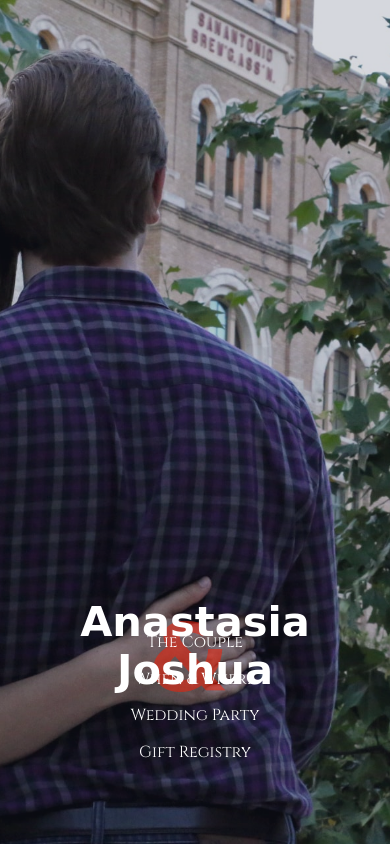
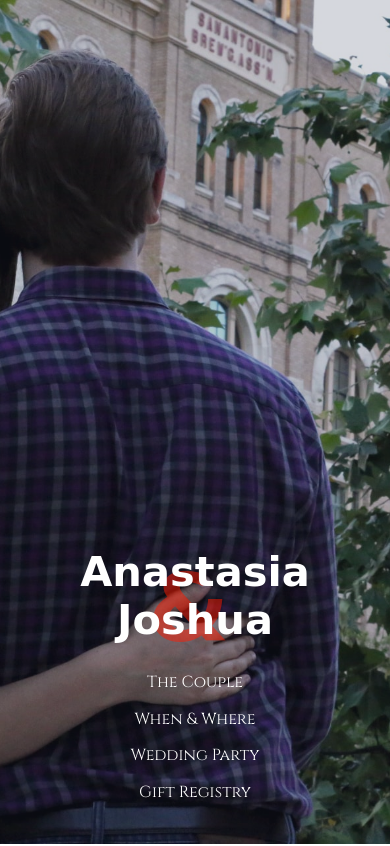
Before and after one commit to stowerswedding/stowerswedding.github.io, a plain HTML site: page index.html in a window 390 px wide. Shown: the top 846 px of the page. Drawn offline with nearby package versions, Linux system fonts and the light colour scheme; a web font is replaced by a local one.

Commit message:
Mobile menu fixes.

```diff
--- a/css/styles.css
+++ b/css/styles.css
@@ -204,7 +204,7 @@ h1, h2, h3, h4, h5, h6 {
 
 @media (max-width: 1200px) {
 	.splash .names {
-		bottom: 150px;
+		bottom: 200px;
 		right: 50%;
 		transform: translateX(50%);
 	}
@@ -212,6 +212,7 @@ h1, h2, h3, h4, h5, h6 {
 		width: 100%;
 		left: 50%;
 		transform: translateX(-50%);
+		bottom: 30px;
 	}
 	.menu ul {
 		margin: 0;
```
